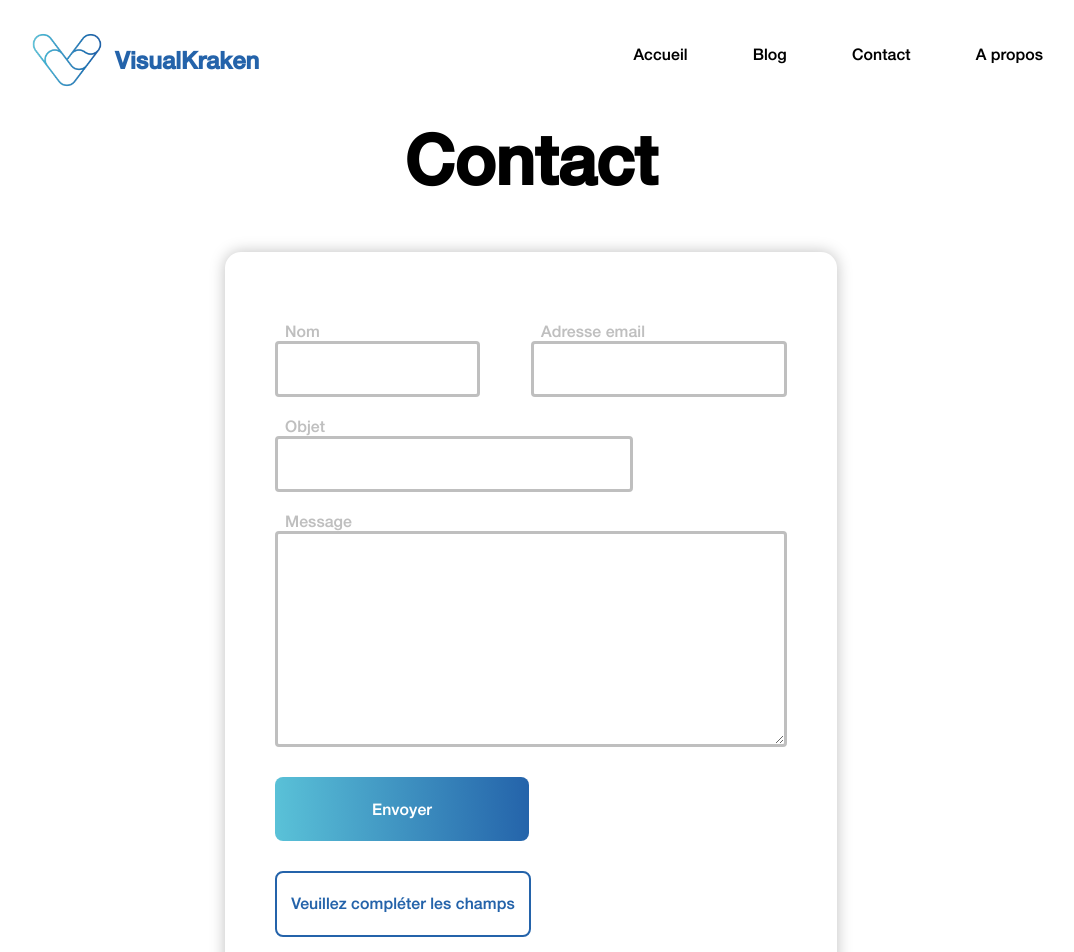
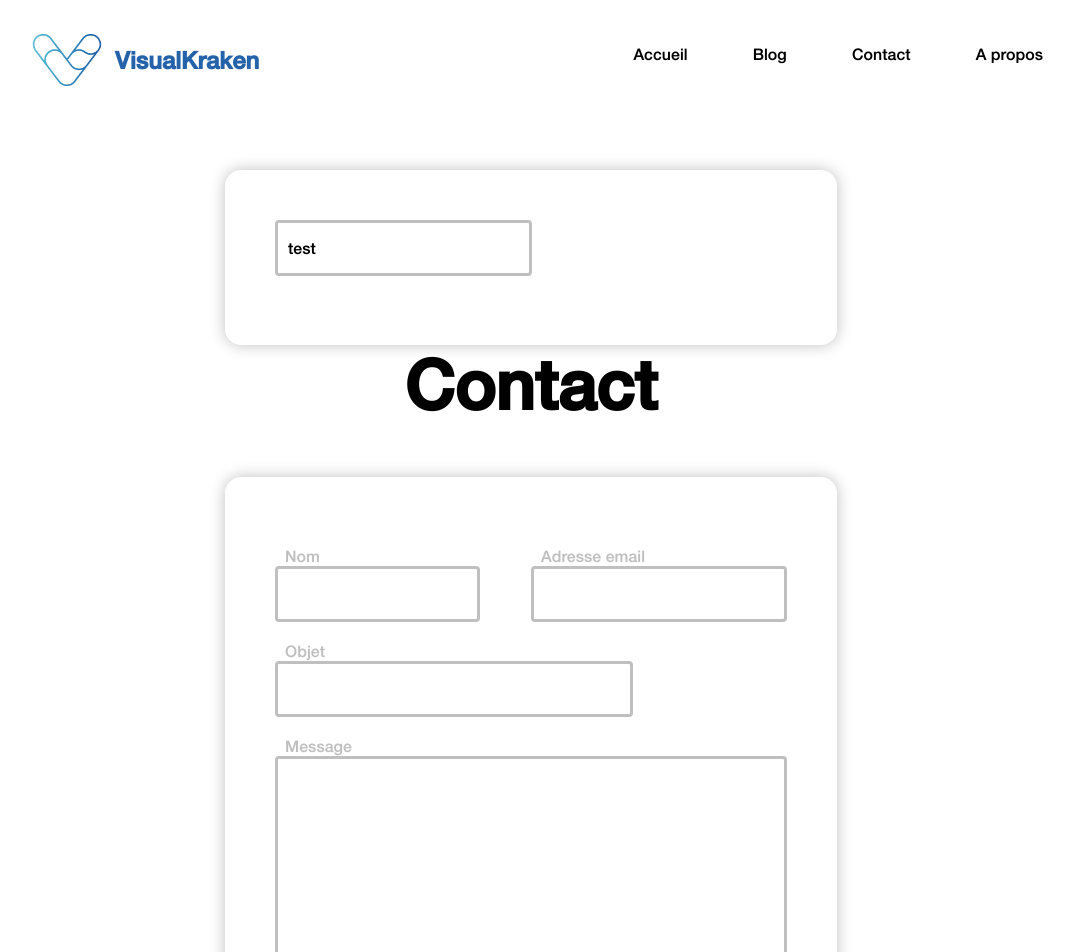
Before and after one commit to benjamingeets/visualkraken.be, a Nuxt app: page /Contact in a window 1280 px wide. Shown: the top 952 px of the page, without its empty margins (109-1183 px from the left). Built offline with nearby package versions, Linux system fonts and the light colour scheme.

Commit message:
test de netlify de merde

```diff
--- a/components/ContactForm.vue
+++ b/components/ContactForm.vue
@@ -1,22 +1,22 @@
 <template>
-    <form method="POST" name="contact-vk" action="/contact" data-netlify="true">
+    <form action="/contact" method="POST" netlify-data="true">
             <div id="nommail">
                 <div id="nom">
-                    <label for="nom">Nom</label><input name="nom" type="text" v-model="nom" v-on:input='verifier("nom")'>
+                    <label for="nom">Nom</label><input name="nom" type="text" v-model="nom" v-on:input='verifier("nom")' required>
                 </div>
                 <div id="mail">
-                    <label for="mail">Adresse email</label><input v-model="mail" name="mail" type="mail" v-on:input='verifier("mail")'>
+                    <label for="mail">Adresse email</label><input v-model="mail" name="mail" type="mail" v-on:input='verifier("mail")' required>
                 </div>
             </div>
             <div id="objet">
-                <label for="objet">Objet</label><input v-model="objet" name="objet" type="text" v-on:input='verifier("objet")'>
+                <label for="objet">Objet</label><input v-model="objet" name="objet" type="text" v-on:input='verifier("objet")' required>
             </div>
             <div id="message">
                 <label for="message">Message</label>
-                <textarea v-model="message" name="message" id="" cols="30" rows="10" v-on:input='verifier("message")'></textarea>
+                <textarea v-model="message" name="message" id="" cols="30" rows="10" v-on:input='verifier("message")' required></textarea>
             </div>
-            <div class="button button-gradient">
-                <input class="" name="submit" type="submit" value="Envoyer" >
+            <div v-if="displayButton" class="button button-gradient">
+                <input class="" type="submit" value="Envoyer" >
             </div>
             <div v-if="!displayButton" class="button button-false">
                 <p>Veuillez compléter les champs</p>
--- a/pages/Contact.vue
+++ b/pages/Contact.vue
@@ -1,6 +1,9 @@
 <template>
     <div>
-
+        <form action="/contact" name="test" netlify-data="true">
+            <input name="input1" type="text" value="test">
+            <input name="envoie" type="submit" value="">
+        </form>
         <h2 class="text-center">Contact</h2>
         <ContactForm/>
     </div>
```
